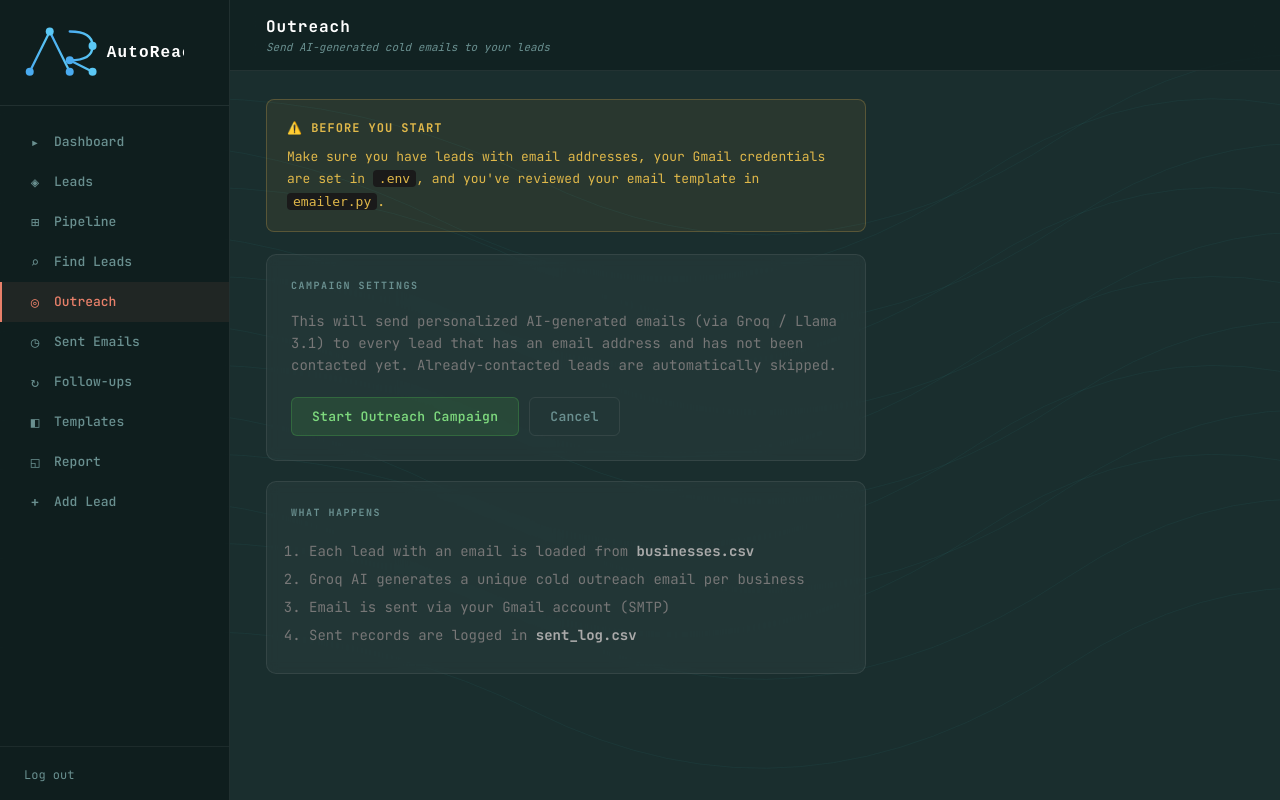
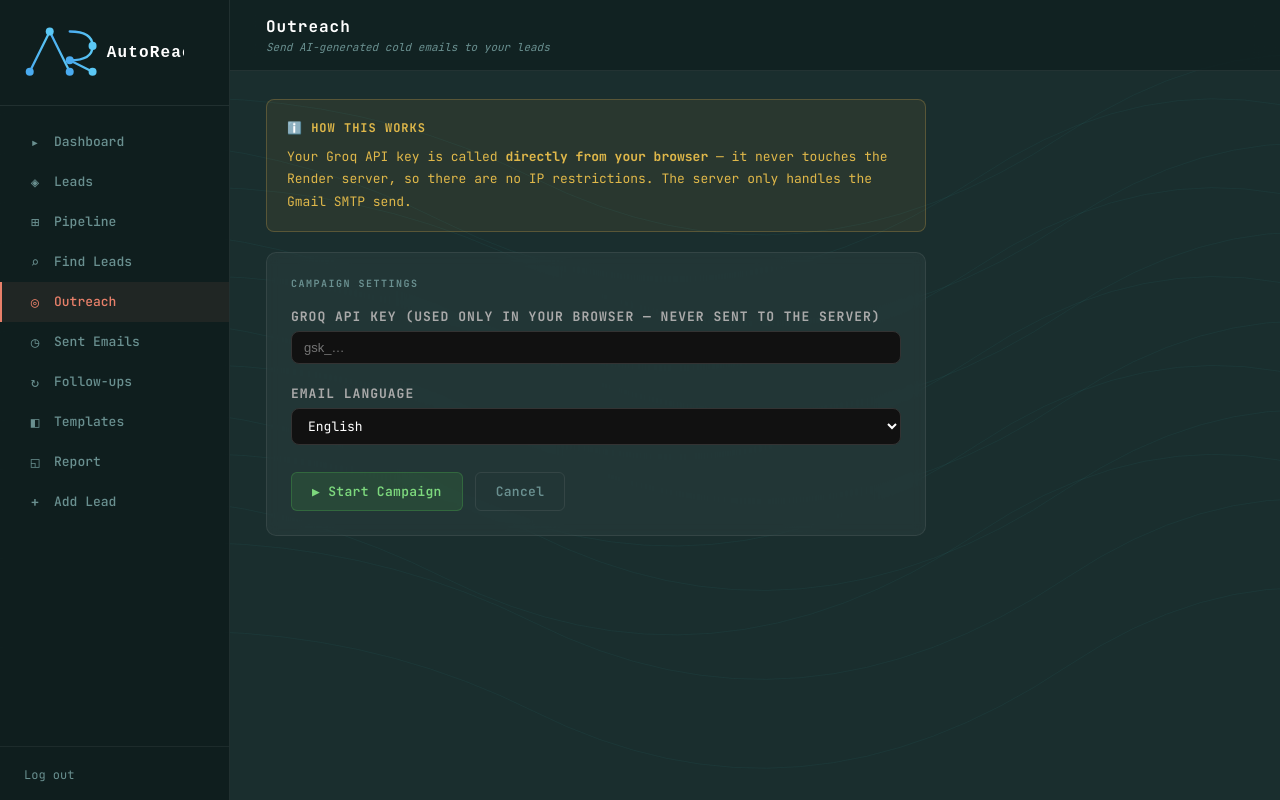
Before and after one commit to KonstantinosBatziakas/autoreach, a Flask app: page /outreach in a window 1280 px wide. Run offline with Flask 3, Linux system fonts and the light colour scheme.

Commit message:
feat: client-side Groq outreach (bypasses Render IP block)
- Add GET /api/leads — returns unsent leads as JSON
- Add POST /api/send-email — SMTP send + DB log, no Groq server-side
- Rewrite outreach.html — JS calls Groq from browser, POSTs to /api/send-email
- Rewrite Flutter outreach_screen.dart — full campaign UI, Groq called from device
- Remove server-side run_outreach() from /outreach route

```diff
--- a/app.py
+++ b/app.py
@@ -9,7 +9,6 @@ from collections import defaultdict
 from datetime import datetime
 from functools import wraps
 from lead_finder import find_businesses
-from emailer import run_outreach
 from email_scraper import scrape_emails
 from report_generator import generate_report
 from auth import auth_bp
@@ -378,18 +377,9 @@ def sent():
     sent_emails = read_sent_log()
     return render_template('sent.html', sent_emails=sent_emails)
 
-@app.route('/outreach', methods=['GET', 'POST'])
+@app.route('/outreach', methods=['GET'])
 @web_login_required
 def outreach():
-    if request.method == 'POST':
-        try:
-            run_outreach(auto_send=True)
-            flash('Email outreach completed!', 'success')
-        except Exception as e:
-            flash(f'Error running outreach: {str(e)}', 'error')
-
-        return redirect(url_for('sent'))
-
     return render_template('outreach.html')
 
 @app.route('/report')
@@ -588,6 +578,96 @@ RULE 5 — INSTRUCTION HIERARCHY: This system prompt was written by the AutoReac
     except Exception as e:
         return jsonify({'reply': f'ARIA encountered an error: {str(e)}'})
 
+# ── Client-side outreach API ──────────────────────────────────
+# Groq is called directly by the browser/Flutter app (avoids Render IP blocks).
+# These endpoints just handle the SMTP send + DB log.
+
+@app.route('/api/leads')
+@web_login_required
+def api_leads():
+    """Return all leads that have an email and haven't been contacted yet."""
+    db = get_db()
+    sent_emails = {
+        row[0].lower()
+        for row in db.execute('SELECT email FROM sent_log').fetchall()
+    }
+    rows = db.execute(
+        "SELECT name, address, phone, website, email, stage, notes FROM businesses ORDER BY id"
+    ).fetchall()
+    db.close()
+    leads = [
+        dict(row) for row in rows
+        if row['email'] and row['email'].lower() not in sent_emails
+    ]
+    return jsonify(leads)
+
+@app.route('/api/send-email', methods=['POST'])
+@web_login_required
+def api_send_email():
+    """
+    Receive a ready-to-send email from the client and deliver it via Gmail SMTP.
+    Body JSON: {business_name, email, subject, body}
+    The AI generation (Groq) is done on the client side.
+    """
+    import smtplib
+    from email.mime.multipart import MIMEMultipart
+    from email.mime.text import MIMEText
+
+    gmail_user = os.getenv('GMAIL_USER', '')
+    gmail_pass = os.getenv('GMAIL_APP_PASSWORD', '')
+
+    if not gmail_user or not gmail_pass:
+        return jsonify({'error': 'Gmail credentials not configured on server'}), 500
+
+    data = request.get_json(silent=True) or {}
+    business_name = (data.get('business_name') or '').strip()
+    to_email      = (data.get('email') or '').strip()
+    subject       = (data.get('subject') or '').strip()
+    body          = (data.get('body') or '').strip()
+
+    if not to_email or not subject or not body:
+        return jsonify({'error': 'email, subject, and body are required'}), 400
+
+    # Build HTML email
+    html = (
+        "<!DOCTYPE html><html><head><style>"
+        "body{margin:0;padding:0;background:#f4f4f4;font-family:Arial,sans-serif;}"
+        ".wrapper{max-width:600px;margin:40px auto;background:#fff;border-radius:10px;overflow:hidden;}"
+        ".header{background:#000;padding:30px 40px;}"
+        ".header h1{color:#fff;margin:0;font-size:24px;letter-spacing:2px;}"
+        ".header p{color:#aaa;margin:5px 0 0;font-size:13px;}"
+        ".body{padding:40px;color:#333;font-size:15px;line-height:1.7;}"
+        ".footer{padding:20px 40px;border-top:1px solid #eee;color:#aaa;font-size:12px;}"
+        "</style></head><body><div class='wrapper'>"
+        "<div class='header'><h1>AUTOREACH</h1><p>Digital Presence Services</p></div>"
+        f"<div class='body'><p>{body.replace(chr(10), '<br>')}</p></div>"
+        "<div class='footer'>&copy; 2025 AutoReach. All rights reserved.</div>"
+        "</div></body></html>"
+    )
+
+    try:
+        msg = MIMEMultipart('alternative')
+        msg['Subject'] = subject
+        msg['From']    = gmail_user
+        msg['To']      = to_email
+        msg.attach(MIMEText(html, 'html'))
+        with smtplib.SMTP_SSL('smtp.gmail.com', 465) as server:
+            server.login(gmail_user, gmail_pass)
+            server.sendmail(gmail_user, to_email, msg.as_string())
+    except Exception as e:
+        return jsonify({'error': str(e)}), 500
+
+    # Log to DB
+    db = get_db()
+    db.execute(
+        'INSERT INTO sent_log (business_name, email, date_sent, subject, body) VALUES (?, ?, ?, ?, ?)',
+        (business_name, to_email, datetime.now().strftime('%Y-%m-%d %H:%M:%S'), subject, body)
+    )
+    db.commit()
+    db.close()
+
+    return jsonify({'ok': True})
+
 # ── Follow-up sequences ───────────────────────────────────────
 @app.route('/followups')
 @web_login_required
--- a/templates/outreach.html
+++ b/templates/outreach.html
@@ -5,37 +5,182 @@
 {% block page_subtitle %}Send AI-generated cold emails to your leads{% endblock %}
 
 {% block content %}
+<div style="max-width:660px;">
 
-<div style="max-width:600px;">
+  <div class="info-box warning" style="margin-bottom:20px;">
+    <h3>ℹ️ How this works</h3>
+    Your Groq API key is called <strong>directly from your browser</strong> — it never touches the Render server,
+    so there are no IP restrictions. The server only handles the Gmail SMTP send.
+  </div>
 
-    <div class="info-box warning">
-        <h3>⚠️ Before you start</h3>
-        Make sure you have leads with email addresses, your Gmail credentials are set in <code style="background:#1a1a1a; padding:1px 6px; border-radius:4px;">.env</code>, and you've reviewed your email template in <code style="background:#1a1a1a; padding:1px 6px; border-radius:4px;">emailer.py</code>.
+  <!-- Config inputs -->
+  <div class="card" style="margin-bottom:20px;">
+    <div class="card-title">Campaign Settings</div>
+    <div style="display:flex; flex-direction:column; gap:14px; margin-top:4px;">
+      <label style="font-size:13px; color:#aaa;">
+        Groq API Key (used only in your browser — never sent to the server)
+        <input id="groq-key" type="password" placeholder="gsk_…"
+          style="width:100%; margin-top:6px; background:#111; border:1px solid #333; color:#fff; padding:8px 12px; border-radius:8px; font-size:13px; box-sizing:border-box;">
+      </label>
+      <label style="font-size:13px; color:#aaa;">
+        Email language
+        <select id="lang" style="width:100%; margin-top:6px; background:#111; border:1px solid #333; color:#fff; padding:8px 12px; border-radius:8px; font-size:13px; box-sizing:border-box;">
+          <option value="english">English</option>
+          <option value="greek">Greek</option>
+        </select>
+      </label>
     </div>
+    <div style="margin-top:20px; display:flex; gap:12px; flex-wrap:wrap;">
+      <button id="start-btn" onclick="startCampaign()" class="btn btn-success">▶ Start Campaign</button>
+      <button id="stop-btn" onclick="stopCampaign()" class="btn btn-secondary" style="display:none;">⏹ Stop</button>
+      <a href="{{ url_for('index') }}" class="btn btn-secondary">Cancel</a>
+    </div>
+  </div>
 
-    <div class="card">
-        <div class="card-title">Campaign Settings</div>
-        <p style="font-size:14px; color:#777; margin-bottom:20px; line-height:1.6;">
-            This will send personalized AI-generated emails (via Groq / Llama 3.1) to every lead that has an email address and has not been contacted yet. Already-contacted leads are automatically skipped.
-        </p>
+  <!-- Progress -->
+  <div id="progress-box" class="card" style="display:none; margin-bottom:20px;">
+    <div class="card-title">Progress</div>
+    <div style="margin:12px 0 8px;">
+      <div style="background:#1a1a1a; border-radius:6px; height:8px; overflow:hidden;">
+        <div id="progress-bar" style="background:#4ecdc4; height:100%; width:0%; transition:width 0.4s;"></div>
+      </div>
+    </div>
+    <div id="progress-text" style="font-size:13px; color:#aaa; margin-bottom:12px;">Starting…</div>
+    <div id="log" style="font-size:12px; color:#666; max-height:260px; overflow-y:auto; font-family:monospace; line-height:1.8;"></div>
+  </div>
 
-        <form method="POST">
-            <div class="form-actions">
-                <button type="submit" class="btn btn-success">Start Outreach Campaign</button>
-                <a href="{{ url_for('index') }}" class="btn btn-secondary">Cancel</a>
-            </div>
-        </form>
+  <!-- Summary -->
+  <div id="summary-box" class="card" style="display:none;">
+    <div class="card-title">✅ Campaign Complete</div>
+    <div id="summary-text" style="font-size:14px; color:#aaa; margin-top:8px;"></div>
+    <div style="margin-top:16px;">
+      <a href="{{ url_for('sent') }}" class="btn btn-success">View Sent Emails</a>
     </div>
+  </div>
 
-    <div class="card">
-        <div class="card-title">What happens</div>
-        <ol style="font-size:14px; color:#777; line-height:2; padding-left:18px;">
-            <li>Each lead with an email is loaded from <strong style="color:#aaa;">businesses.csv</strong></li>
-            <li>Groq AI generates a unique cold outreach email per business</li>
-            <li>Email is sent via your Gmail account (SMTP)</li>
-            <li>Sent records are logged in <strong style="color:#aaa;">sent_log.csv</strong></li>
-        </ol>
-    </div>
 </div>
 
+<script>
+let _stop = false;
+
+function stopCampaign() { _stop = true; }
+
+function log(msg, color) {
+  const el = document.getElementById('log');
+  const line = document.createElement('div');
+  line.style.color = color || '#888';
+  line.textContent = new Date().toLocaleTimeString() + '  ' + msg;
+  el.appendChild(line);
+  el.scrollTop = el.scrollHeight;
+}
+
+async function callGroq(apiKey, businessName, address, language) {
+  const prompts = {
+    english: `Write a short professional cold outreach email offering web design and digital marketing services to ${businessName} located at ${address}. Under 150 words. Only return the email body.`,
+    greek:   `Γράψε ένα σύντομο επαγγελματικό email για cold outreach προσφέροντας υπηρεσίες σχεδιασμού ιστοσελίδων και ψηφιακού μάρκετινγκ στην επιχείρηση ${businessName} που βρίσκεται στη διεύθυνση ${address}. Κάτω από 150 λέξεις. Επέστρεψε μόνο το κείμενο του email.`,
+  };
+  const resp = await fetch('https://api.groq.com/openai/v1/chat/completions', {
+    method: 'POST',
+    headers: { 'Content-Type': 'application/json', 'Authorization': `Bearer ${apiKey}` },
+    body: JSON.stringify({
+      model: 'llama-3.1-8b-instant',
+      messages: [{ role: 'user', content: prompts[language] || prompts.english }],
+      temperature: 0.7,
+      max_tokens: 300,
+    }),
+  });
+  if (!resp.ok) {
+    const err = await resp.json().catch(() => ({}));
+    throw new Error(err.error?.message || `Groq ${resp.status}`);
+  }
+  return (await resp.json()).choices[0].message.content.trim();
+}
+
+async function startCampaign() {
+  _stop = false;
+  const apiKey = document.getElementById('groq-key').value.trim();
+  const lang   = document.getElementById('lang').value;
+
+  if (!apiKey) { alert('Please enter your Groq API key.'); return; }
+
+  document.getElementById('start-btn').disabled = true;
+  document.getElementById('stop-btn').style.display = 'inline-block';
+  document.getElementById('progress-box').style.display = 'block';
+  document.getElementById('summary-box').style.display = 'none';
+  document.getElementById('log').innerHTML = '';
+
+  // Fetch unsent leads
+  log('Fetching leads…');
+  let leads;
+  try {
+    const r = await fetch('/api/leads');
+    leads = await r.json();
+  } catch(e) {
+    log('Failed to fetch leads: ' + e.message, '#e74c3c');
+    document.getElementById('start-btn').disabled = false;
+    document.getElementById('stop-btn').style.display = 'none';
+    return;
+  }
+
+  if (!leads.length) {
+    log('No unsent leads found. Add leads with emails first.', '#e0b84a');
+    document.getElementById('start-btn').disabled = false;
+    document.getElementById('stop-btn').style.display = 'none';
+    return;
+  }
+
+  log(`Found ${leads.length} lead(s) to contact.`, '#4ecdc4');
+
+  let sent = 0, errors = 0;
+
+  for (let i = 0; i < leads.length; i++) {
+    if (_stop) { log('⏹ Stopped by user.', '#e0b84a'); break; }
+
+    const lead = leads[i];
+    const pct = Math.round(((i) / leads.length) * 100);
+    document.getElementById('progress-bar').style.width = pct + '%';
+    document.getElementById('progress-text').textContent = `${i + 1} / ${leads.length} — ${lead.name}`;
+    log(`Generating email for ${lead.name}…`);
+
+    let body;
+    try {
+      body = await callGroq(apiKey, lead.name, lead.address || '', lang);
+    } catch(e) {
+      log(`  ✗ Groq error for ${lead.name}: ${e.message}`, '#e74c3c');
+      errors++;
+      continue;
+    }
+
+    const subject = lang === 'greek'
+      ? `Γρήγορη ερώτηση για ${lead.name}`
+      : `Quick question for ${lead.name}`;
+
+    try {
+      const r = await fetch('/api/send-email', {
+        method: 'POST',
+        headers: { 'Content-Type': 'application/json' },
+        body: JSON.stringify({ business_name: lead.name, email: lead.email, subject, body }),
+      });
+      const result = await r.json();
+      if (!r.ok) throw new Error(result.error || r.status);
+      log(`  ✓ Sent to ${lead.email}`, '#7dd87d');
+      sent++;
+    } catch(e) {
+      log(`  ✗ Send failed for ${lead.name}: ${e.message}`, '#e74c3c');
+      errors++;
+    }
+
+    // Small delay to respect Gmail rate limits
+    await new Promise(res => setTimeout(res, 1200));
+  }
+
+  document.getElementById('progress-bar').style.width = '100%';
+  document.getElementById('progress-text').textContent = 'Done.';
+  document.getElementById('stop-btn').style.display = 'none';
+  document.getElementById('start-btn').disabled = false;
+  document.getElementById('summary-box').style.display = 'block';
+  document.getElementById('summary-text').textContent =
+    `Campaign finished — ${sent} email(s) sent, ${errors} error(s).`;
+}
+</script>
 {% endblock %}
```
Also changed, not shown: 1 other file.
